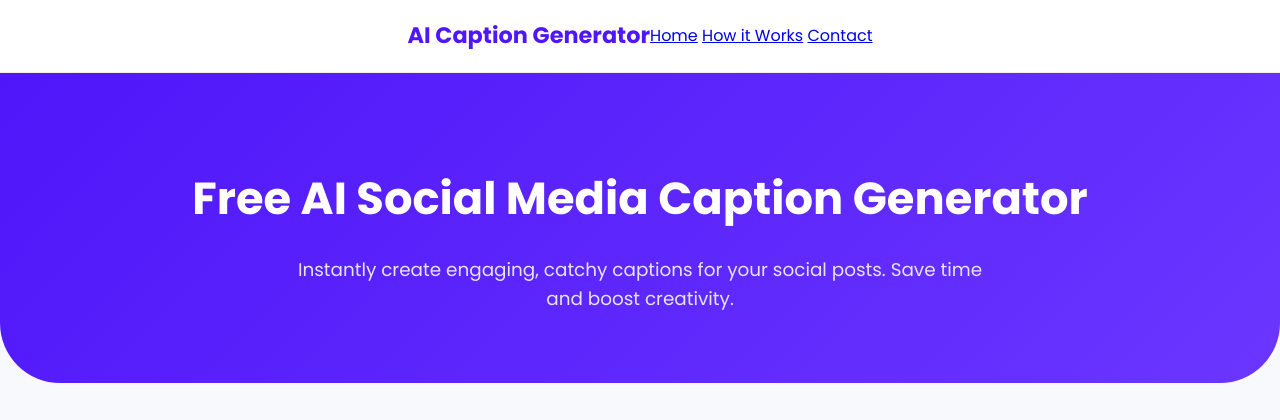
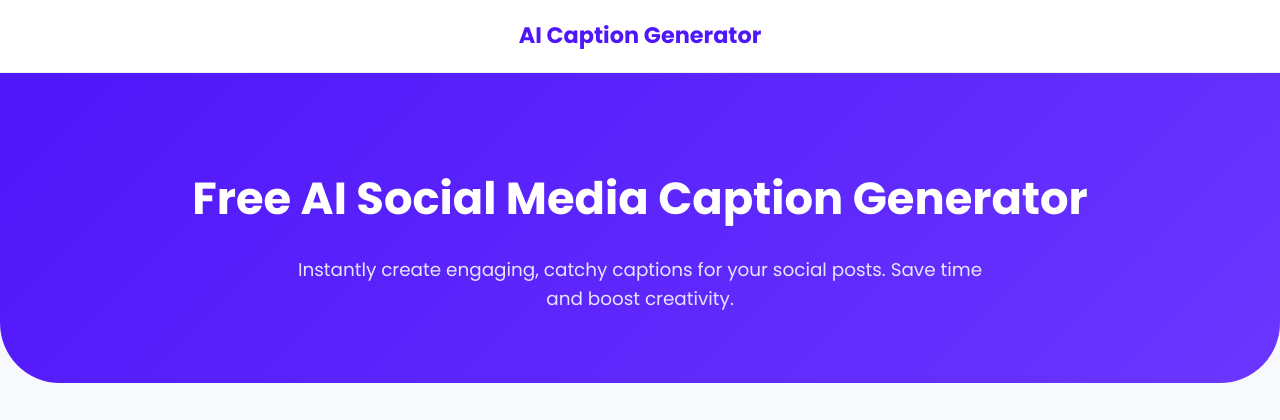
Before and after one commit to Abdullah-Shahid/social-media-captions-generator-in-python, a Flask app: page / in a window 1280 px wide. Shown: the top 420 px of the page. Run offline with Flask 3, Linux system fonts and the light colour scheme.

Commit message:
Update index.html

```diff
--- a/templates/index.html
+++ b/templates/index.html
@@ -17,11 +17,6 @@
     <header class="header">
         <div class="container">
             <h2 class="logo">AI Caption Generator</h2>
-            <nav class="nav">
-                <a href="#">Home</a>
-                <a href="#">How it Works</a>
-                <a href="#">Contact</a>
-            </nav>
         </div>
     </header>
 
```
